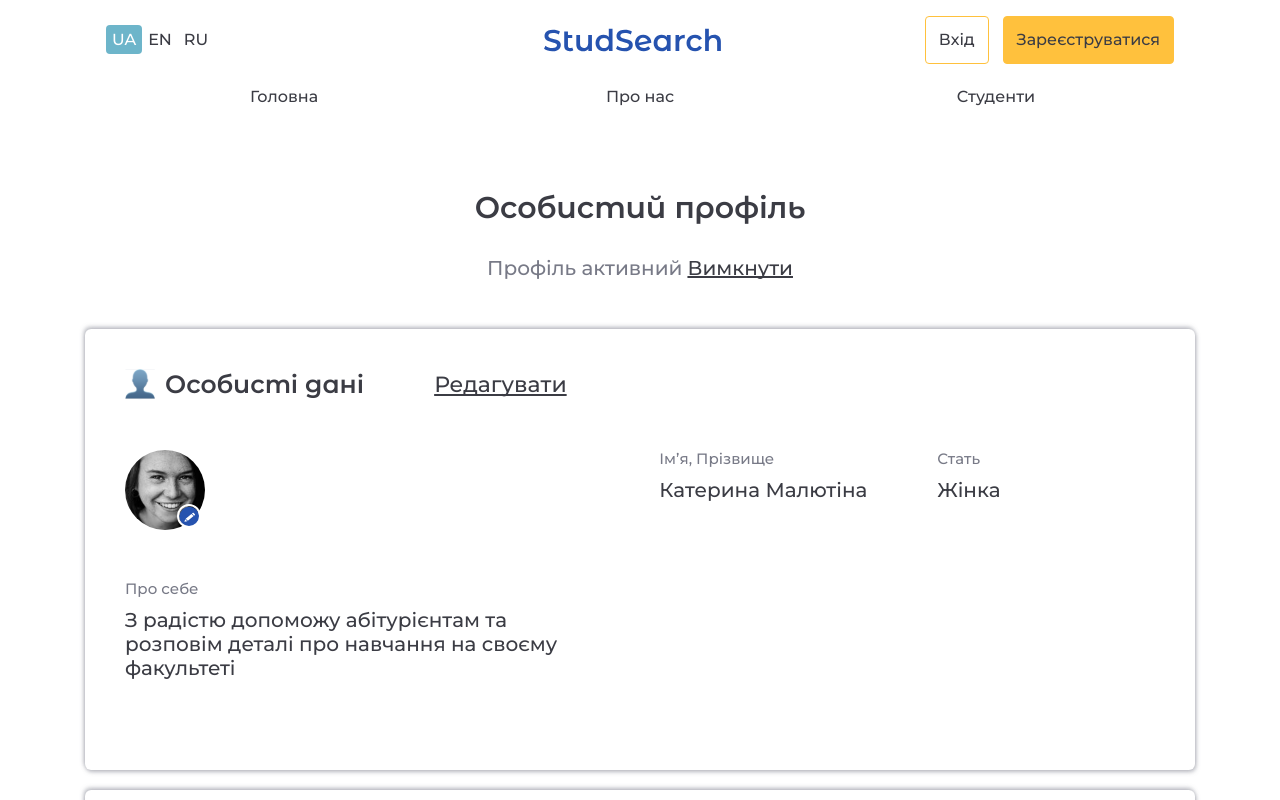
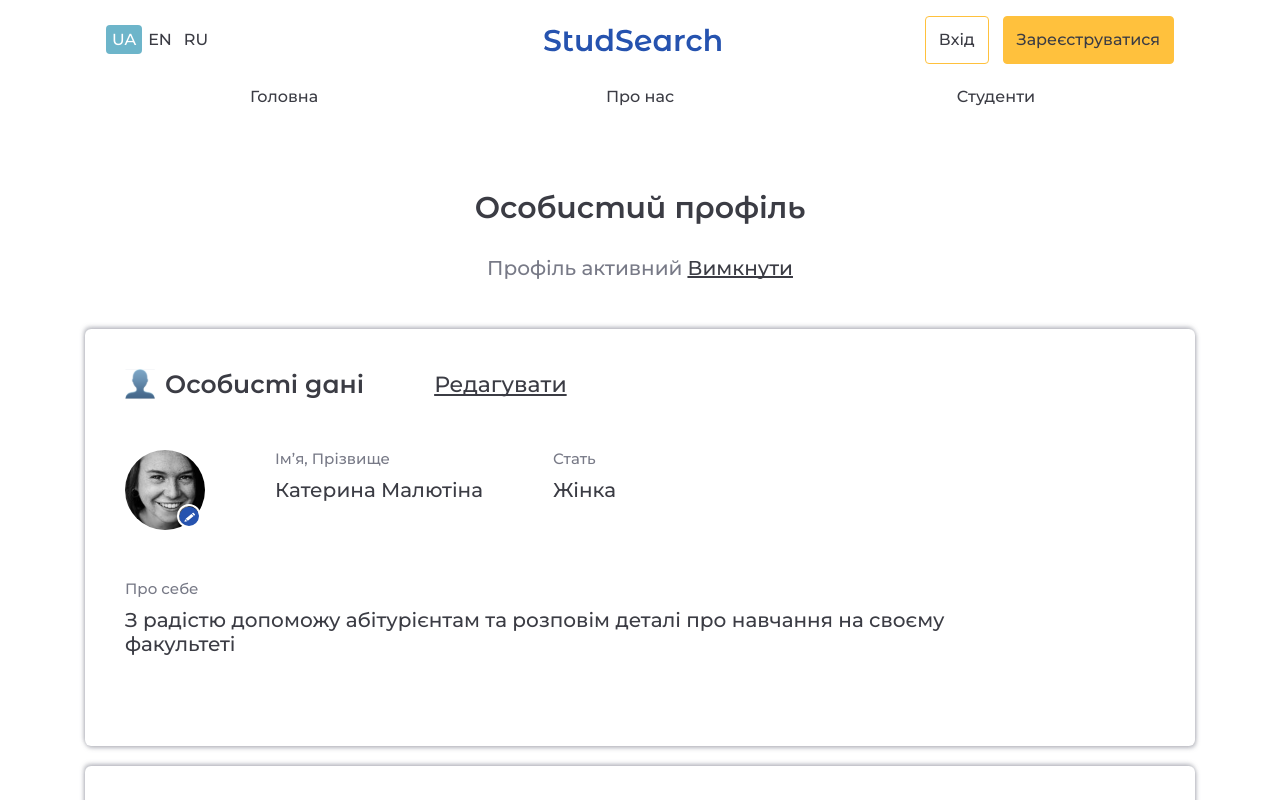
Before and after one commit to abitly-org/studsearch-frontend, a React (Create React App) app: page /personal-area in a window 1280 px wide. Shown: the top 800 px of the page. Built offline with nearby package versions, Linux system fonts and the light colour scheme.

Commit message:
refactor styles on PersonalArea cards

```diff
--- a/src/Pages/PersonalArea/components/EducationCardEditing/index.scss
+++ b/src/Pages/PersonalArea/components/EducationCardEditing/index.scss
@@ -1,13 +1,10 @@
 .wrapper {
 
   max-width: 700px;
+  margin: 50px 0;
 
   .flName {
     margin-top: 20px;
-  }
-
-  .regionBlock {
-    margin-top: 40px;
   }
 
   .universityBlock {
@@ -24,11 +21,6 @@
     justify-content: space-between;
   }
 
-  @media (max-width: 600px) {
-    .authTelegram {
-      width: 300px;
-    }
-  }
 }
 
 .specialityCourseBlock {
--- a/src/Pages/PersonalArea/components/EducationCardInfo/index.tsx
+++ b/src/Pages/PersonalArea/components/EducationCardInfo/index.tsx
@@ -1,6 +1,6 @@
 import React from "react";
 import Item from "../Item";
-import "./itemsWrapper.scss";
+import "../itemsWrapper.scss";
 
 export default function EducationCardInfo() {
   return (
--- a/src/Pages/PersonalArea/components/PersonalAreaCardWrapper/index.scss
+++ b/src/Pages/PersonalArea/components/PersonalAreaCardWrapper/index.scss
@@ -1,8 +1,8 @@
-
 .card-outer {
   display: flex;
   justify-content: center;
   padding: 20px 20px 0 20px;
+
   > .card-wrapper {
     padding: 40px;
     max-width: 1030px;
@@ -45,6 +45,15 @@
     }
 
     > .btn-group {
+      display: flex;
+      justify-content: space-between;
+      width: 338px;
+      .Button {
+        padding: 14px 39px;
+        font-weight: 500;
+        font-size: 16px;
+        line-height: 129.5%;
+      }
     }
   }
 }
--- a/src/Pages/PersonalArea/components/PersonalAreaCardWrapper/index.tsx
+++ b/src/Pages/PersonalArea/components/PersonalAreaCardWrapper/index.tsx
@@ -37,13 +37,13 @@ export default function CardWrapper(props: ChildrenType) {
         {state.editing ? (
           <div className="btn-group">
             <Button
-              children="Скасувати"
+              children={"Скасувати"}
               outline={true}
               onClick={() => {
                 setState({ editing: false });
               }}
             />
-            <Button children="Зберегти" onClick={() => {}} />
+            <Button children={"Зберегти"} onClick={() => {}} />
           </div>
         ) : null}
       </div>
--- a/src/Pages/PersonalArea/components/PersonalDataInfo/PersonalDataInfo.tsx
+++ b/src/Pages/PersonalArea/components/PersonalDataInfo/PersonalDataInfo.tsx
@@ -1,20 +1,28 @@
-import React, {useState} from "react";
+import React, { useState } from "react";
 import Item from "../Item";
-import "./itemsWrapper.scss"
+import "../itemsWrapper.scss";
 import InputImage from "../InputImage/InputImage";
 
 export default function PersonalDataInfo() {
-    const [img, setImg] = useState('')
+  const [img, setImg] = useState("");
 
   return (
     <div className="wrapper-info">
-            <InputImage img={img} onChange={(e: React.ChangeEvent<HTMLInputElement>) => {setImg(e.target.value)}} />
-            <Item title="Ім’я, Прізвище" itemData="Катерина Малютіна"/>
-            <Item title="Стать" itemData="Жінка"/>
+      <InputImage
+        img={img}
+        onChange={(e: React.ChangeEvent<HTMLInputElement>) => {
+          setImg(e.target.value);
+        }}
+      />
+      <Item title="Ім’я, Прізвище" itemData="Катерина Малютіна" />
+      <Item title="Стать" itemData="Жінка" />
+
+      <div className="long-item">
         <Item
           title="Про себе"
           itemData="З радістю допоможу абітурієнтам та розповім деталі про навчання на своєму факультеті"
         />
       </div>
+    </div>
   );
 }
--- a/src/Pages/PersonalArea/components/PersonalDataInfo/itemsWrapper.scss
+++ /dev/null
@@ -1,16 +0,0 @@
-.wrapper-info {
-  max-width: 85%;
-  margin: 50px 0;
-  display: grid;
-  grid-template-columns: repeat(3, auto);
-  grid-column-gap: 70px;
-  grid-row-gap: 50px;
-
-  @media (max-width: 670px) {
-    grid-template-columns: repeat(2, 1fr);
-  }
-
-  @media (max-width: 500px) {
-    grid-template-columns: repeat(1, 1fr);
-  }
-}
--- a/src/Pages/PersonalArea/components/EducationCardInfo/itemsWrapper.scss
+++ b/src/Pages/PersonalArea/components/itemsWrapper.scss
@@ -7,10 +7,17 @@
   grid-row-gap: 50px;
 
   @media (max-width: 670px) {
-    grid-template-columns: repeat(2, 1fr);
+    grid-template-columns: repeat(2, auto);
   }
 
   @media (max-width: 500px) {
-    grid-template-columns: repeat(1, 1fr);
+    grid-template-columns: repeat(1, auto);
+  }
+
+  .long-item {
+    @media (min-width: 670px) {
+      grid-column-start: 1;
+      grid-column-end: 5;
+    }
   }
 }
```
Lines whose indentation alone changed are shown as unchanged.
